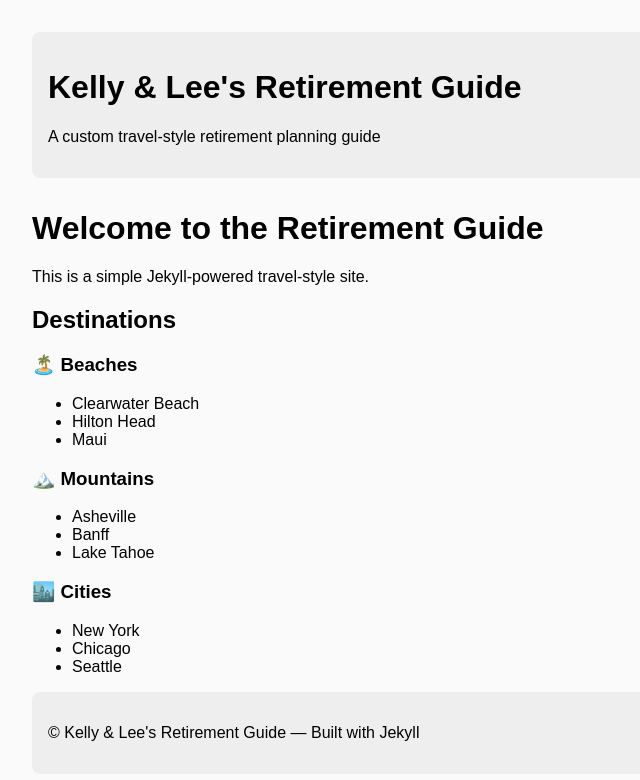
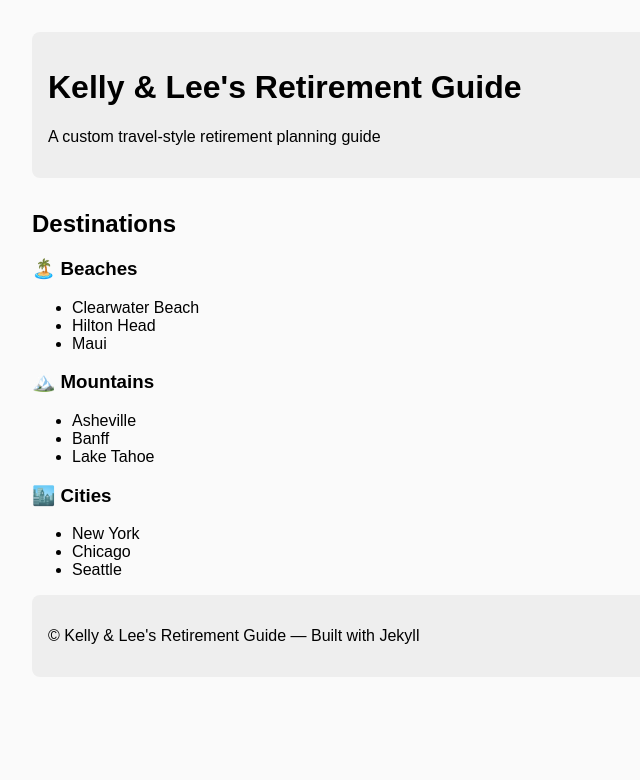
Before and after one commit to connormramey-create/Kelly_and_Lee-s_Retirement_Guide, a Jekyll site: the page built from index.md, in a window 1280 px wide. Shown: the top 780 px of the page, without its empty margins (0-640 px from the left). Built offline with Jekyll 4.4.1, drawn with Linux system fonts in a browser that asks for light colours.

Commit message:
Update index.md

```diff
--- a/index.md
+++ b/index.md
@@ -2,9 +2,6 @@
 layout: default
 title: Home
 ---
-
-# Welcome to the Retirement Guide
-This is a simple Jekyll-powered travel-style site.
 
 ## Destinations
 
```
